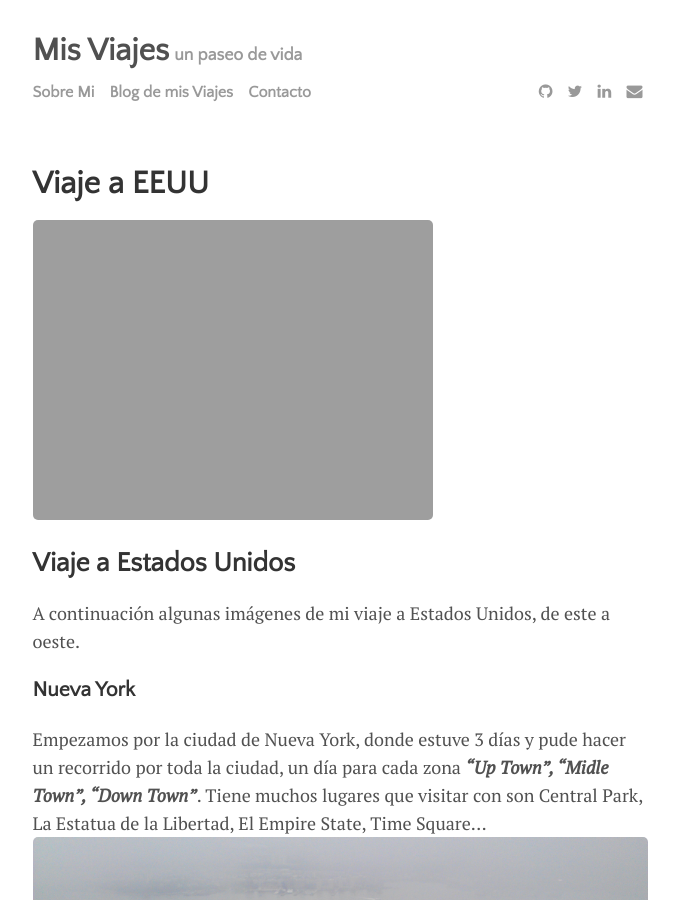
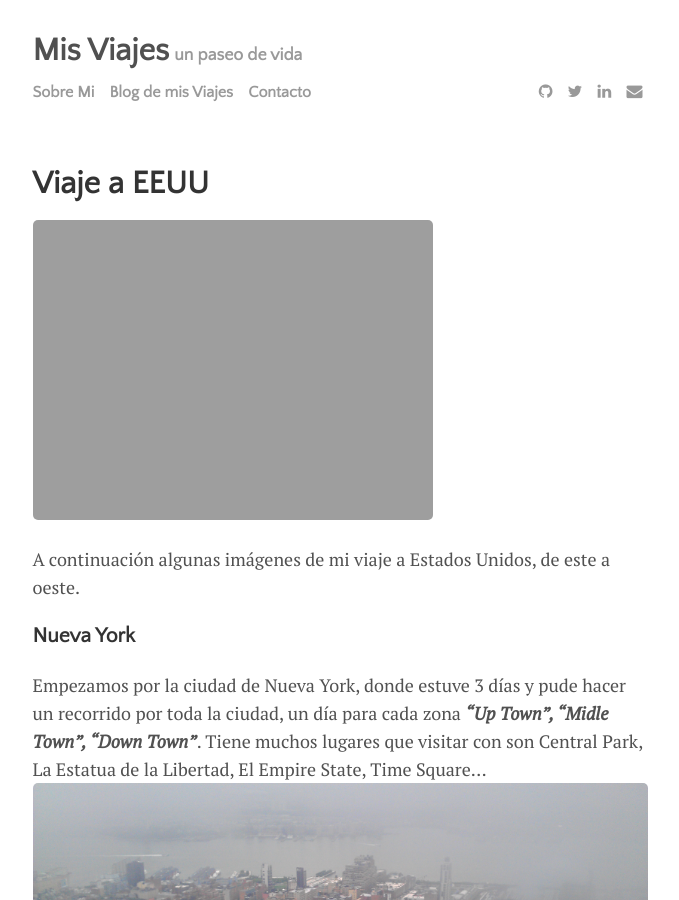
Before and after one commit to moguimon/Viajes, a Jekyll site: the page built from _posts/2020-11-23-Viaje a EEUU.md, in a window 1280 px wide and 900 px high. Shown: the whole window, without its empty margins (300-979 px from the left). Built offline with Jekyll 4.4.1, drawn with Linux system fonts in a browser that asks for light colours.

Commit message:
Update 2020-11-23-Viaje a EEUU.md

```diff
--- a/_posts/2020-11-23-Viaje a EEUU.md
+++ b/_posts/2020-11-23-Viaje a EEUU.md
@@ -6,8 +6,6 @@ categories: journal
 tags: [documentation,sample]
 image: EEUU.jpg
 ---
-
-## Viaje a Estados Unidos
 
 A continuación algunas imágenes de mi viaje a Estados Unidos, de este a oeste.
 
```
